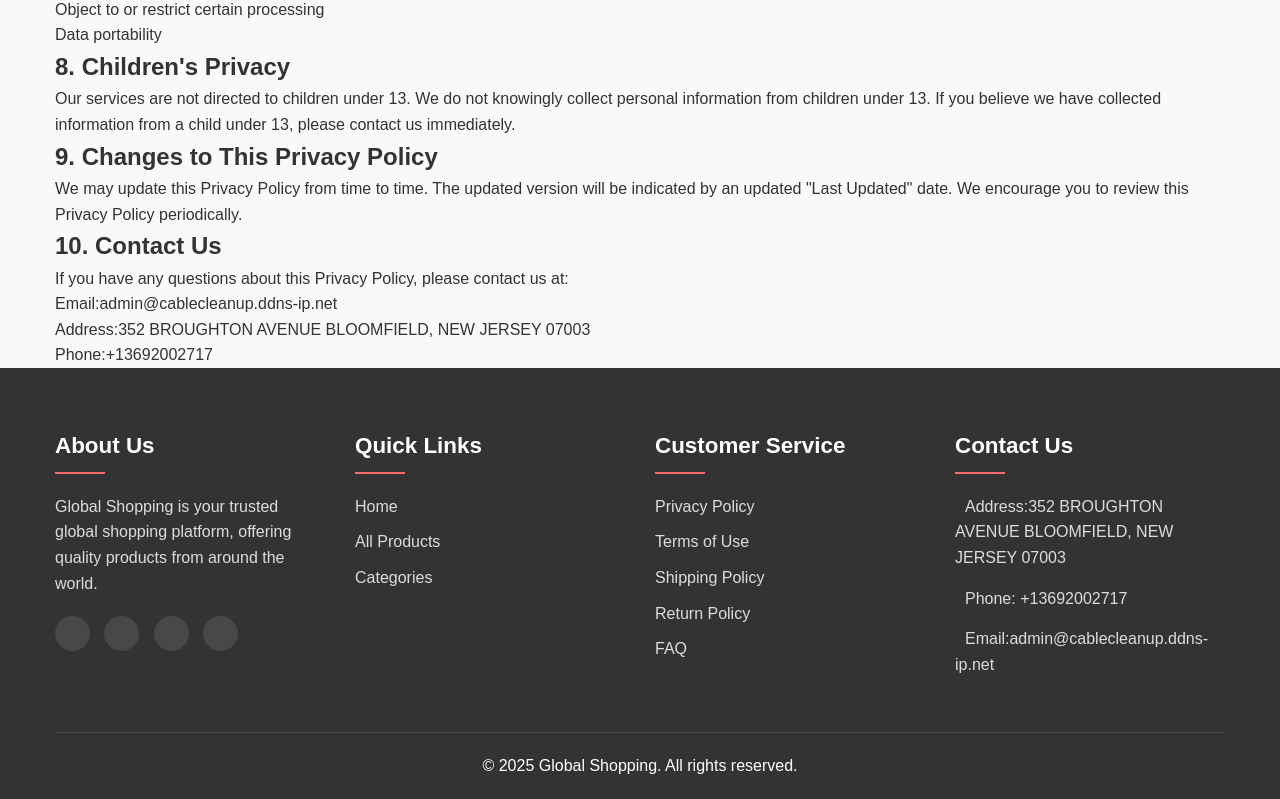
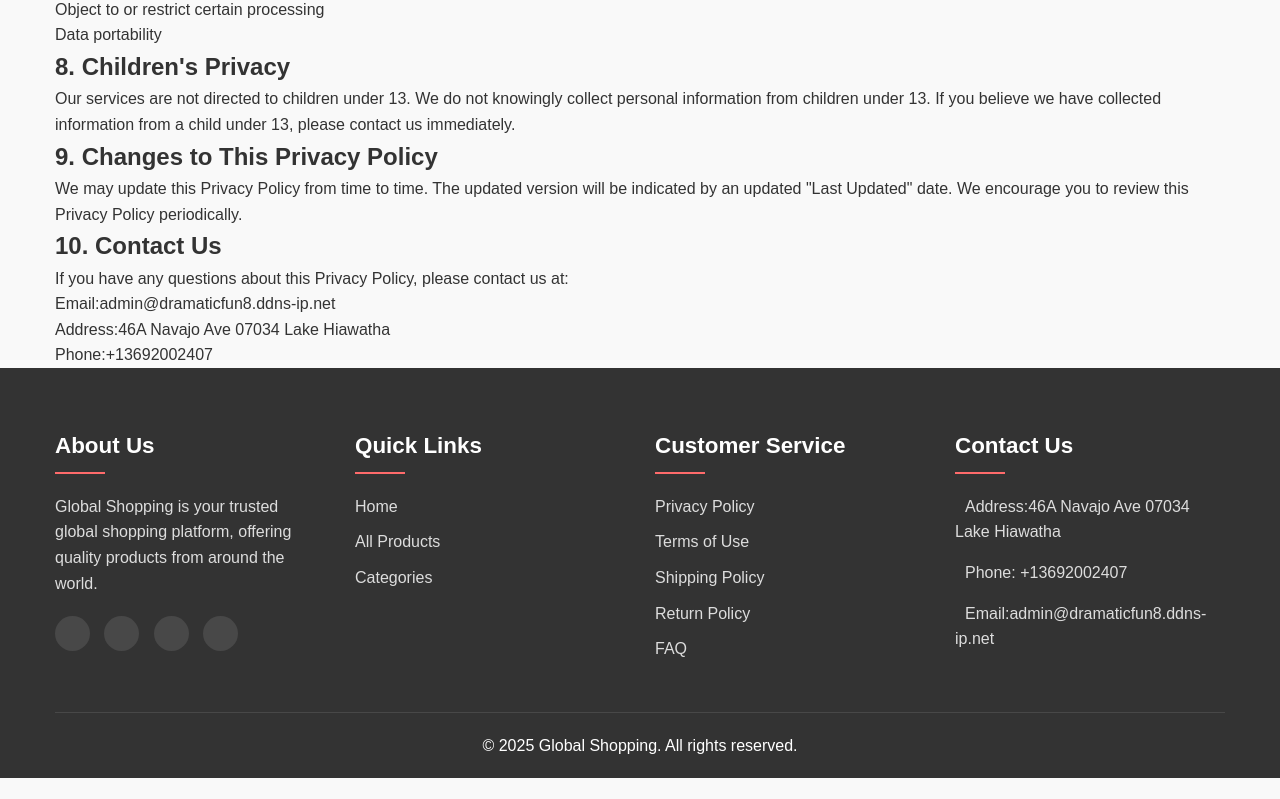
Before and after one commit to SLOMEDIALLC/dramaticfun8, a plain HTML site: page privacy.html in a window 1280 px wide. Shown: the part 1231-2030 px from the top of the page. After the commit the page ends 2009 px from the top, so only its background shows below. Drawn offline with Linux system fonts and the light colour scheme.

Commit message:
Add files via upload

```diff
--- a/privacy.html
+++ b/privacy.html
@@ -119,11 +119,11 @@
 
                 <p>If you have any questions about this Privacy Policy, please contact us at:</p>
 
-                <p>Email:admin@cablecleanup.ddns-ip.net
+                <p>Email:admin@dramaticfun8.ddns-ip.net
 <br>
-                Address:352 BROUGHTON AVENUE BLOOMFIELD, NEW JERSEY 07003
+                Address:46A Navajo Ave 07034 Lake Hiawatha
 <br>
-                Phone:+13692002717</p>
+                Phone:+13692002407</p>
             </div>
         </div>
     </section>
@@ -161,11 +161,11 @@
                 </div>
                 <div class="footer-section contact">
                     <h3>Contact Us</h3>
-                    <p><i class="fas fa-map-marker-alt"></i> Address:352 BROUGHTON AVENUE BLOOMFIELD, NEW JERSEY 07003
+                    <p><i class="fas fa-map-marker-alt"></i> Address:46A Navajo Ave 07034 Lake Hiawatha
 </p>
-                    <p><i class="fas fa-phone"></i> Phone: +13692002717
+                    <p><i class="fas fa-phone"></i> Phone: +13692002407
 
-                    <p><i class="fas fa-envelope"></i> Email:admin@cablecleanup.ddns-ip.net
+                    <p><i class="fas fa-envelope"></i> Email:admin@dramaticfun8.ddns-ip.net
 </p>
                 </div>
             </div>
```
Also changed, not shown: faq.html (+5 -5 lines), index.html (+7 -7 lines), returns.html (+7 -6 lines), shipping.html (+8 -6 lines), terms.html (+6 -6 lines).
